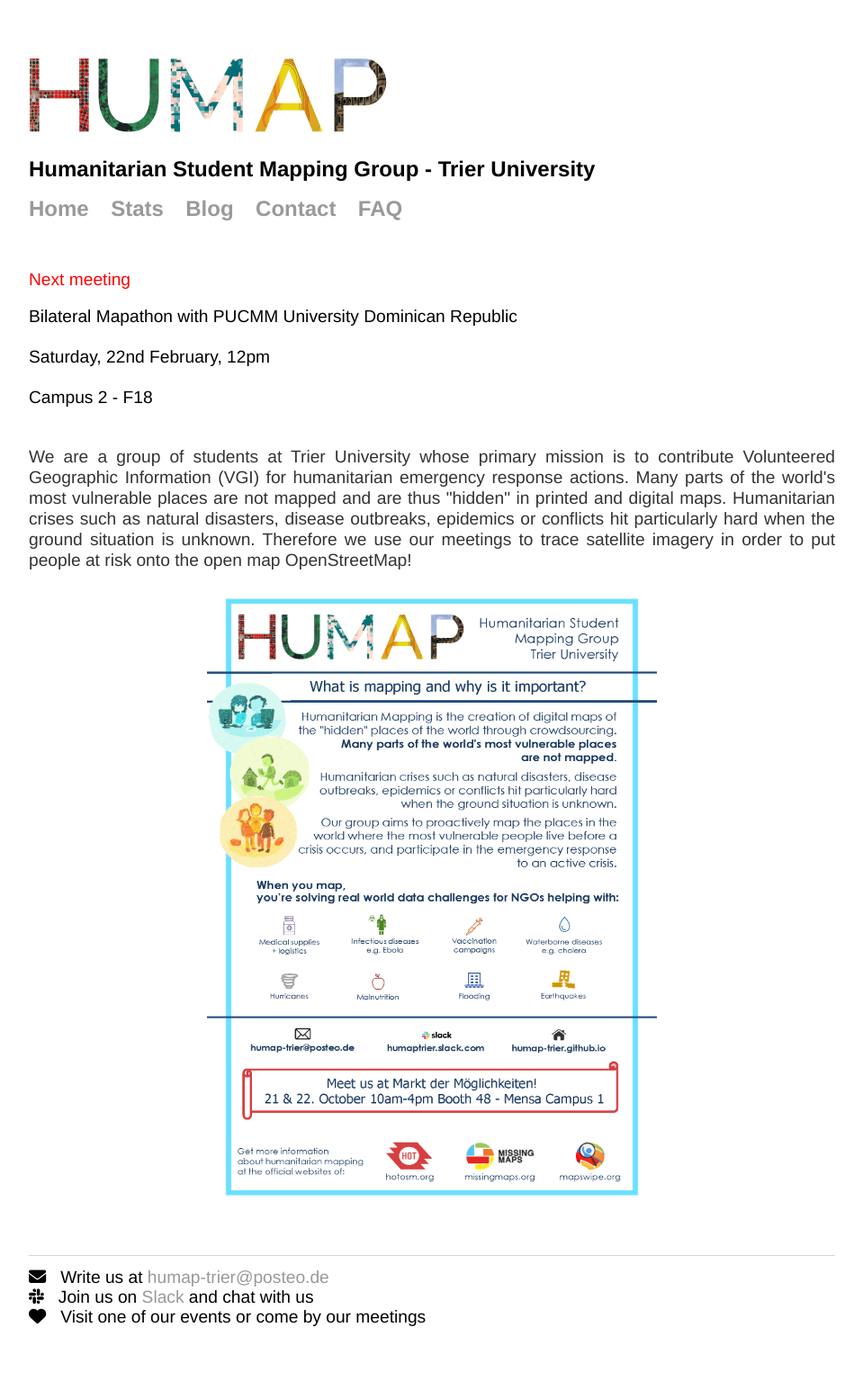
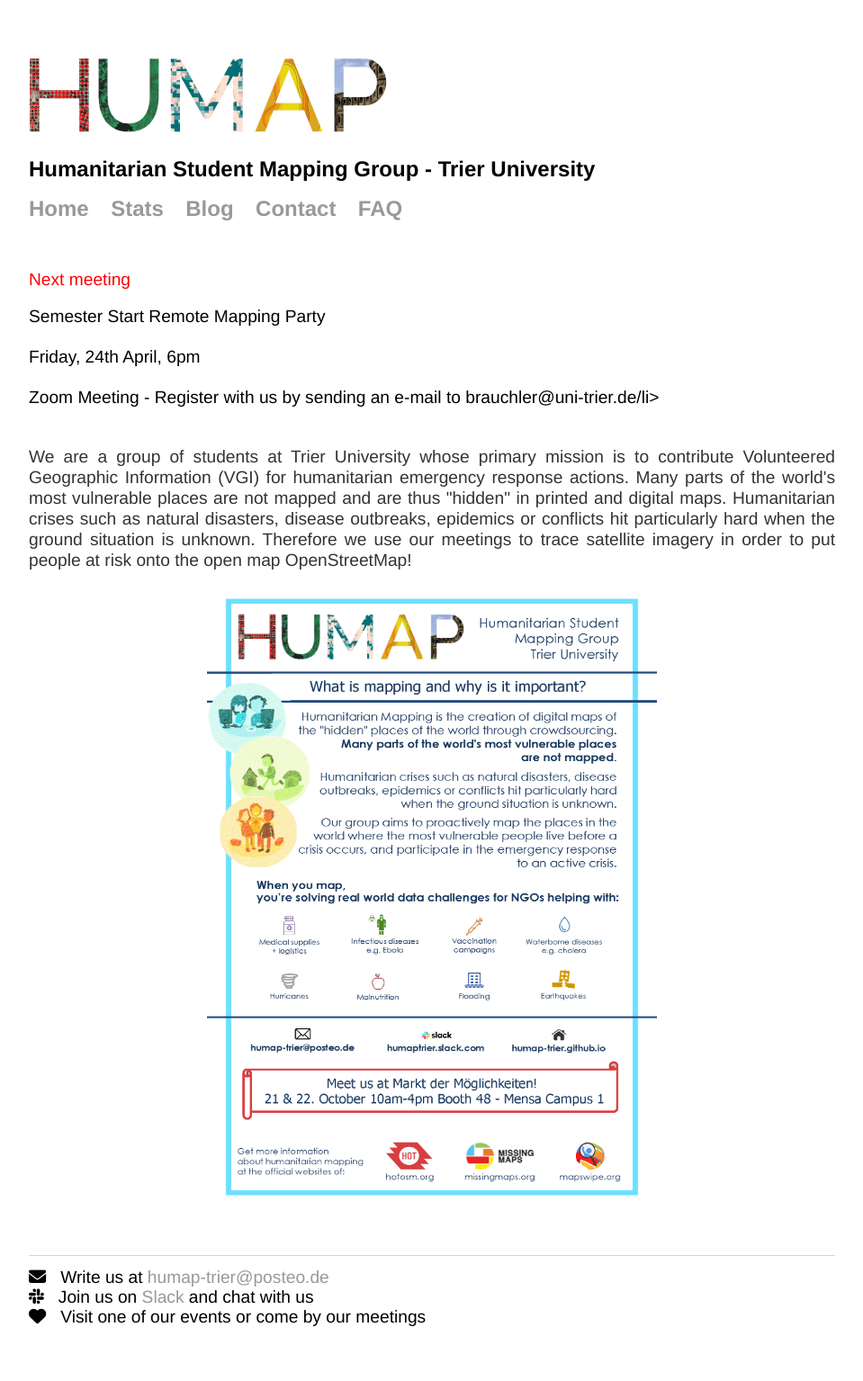
Before and after one commit to humap-trier/humap-trier.github.io, a Jekyll site: the page built from index.html, in a window 1280 px wide. Shown: the whole page at 90% size, without its empty margins (160-1119 px from the left). Built offline with Jekyll 4.4.1, drawn with Linux system fonts in a browser that asks for light colours; nearby versions of some CDN libraries.

Commit message:
Update index.html

```diff
--- a/index.html
+++ b/index.html
@@ -5,9 +5,9 @@
 <div class="blurb">
 	<p style="color: red;">Next meeting</p>
 <ul>
-<li>Bilateral Mapathon with PUCMM University Dominican Republic</li>
-<li>Saturday, 22nd February, 12pm</li>
-	<li>Campus 2 - F18</li>
+<li>Semester Start Remote Mapping Party</li>
+<li>Friday, 24th April, 6pm</li>
+	<li>Zoom Meeting - Register with us by sending an e-mail to brauchler@uni-trier.de/li>
 	<!---<li>Bring your own laptop <i class="fa fa-laptop" style="font-size:24px"></i></li>--->
 	</ul>
 <p>We are a group of students at Trier University whose primary mission is to contribute Volunteered Geographic Information (VGI) for humanitarian emergency response actions.
```
